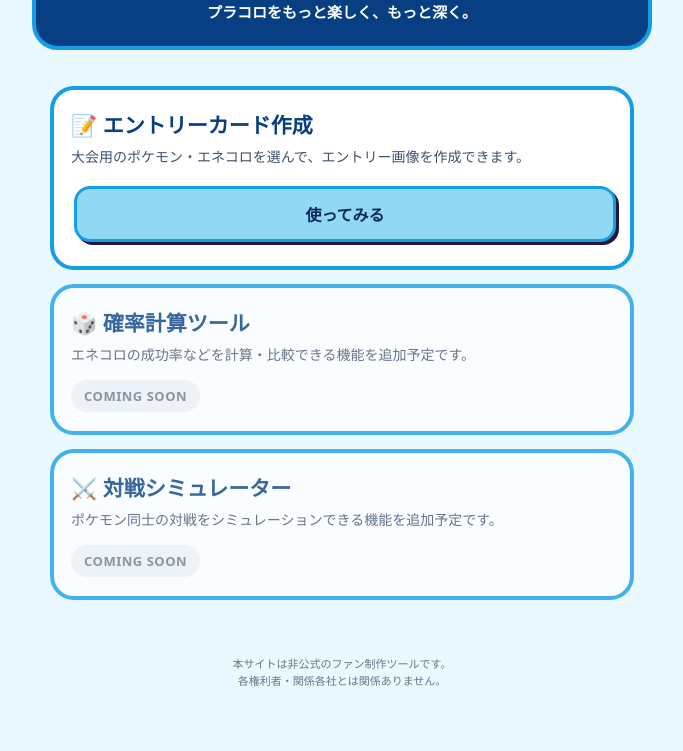
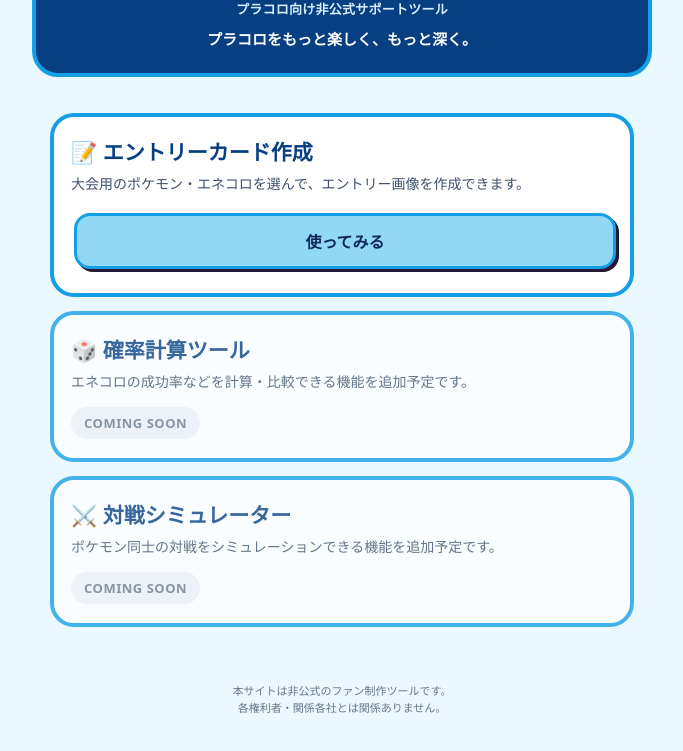
Before and after one commit to kmackee/plakoro-meister, a plain HTML site: page index.html in a window 1280 px wide. Shown: the part 231-982 px from the top of the page, without its empty margins (298-981 px from the left). Before the commit the page ends 955 px from the top, so only its background shows below. Drawn offline with Linux system fonts and the light colour scheme.

Commit message:
Add files via upload

```diff
--- a/index.html
+++ b/index.html
@@ -64,8 +64,9 @@
 #meisterHome{min-height:100vh;background:#eaf8ff;padding:22px 14px 34px;color:#10275a;font-family:inherit}
 .meister-wrap{max-width:620px;margin:0 auto}
 .meister-hero{background:#073f82;color:#fff;border:4px solid #159ee5;border-radius:26px;padding:24px 18px;text-align:center;margin-bottom:18px}
-.meister-logo{display:block;width:min(100%,520px);height:auto;margin:0 auto 10px;border-radius:14px}
-.meister-hero p{margin:0;font-weight:700;font-size:15px}
+.meister-logo{display:block;width:min(100%,520px);height:auto;margin:0 auto 8px;border-radius:14px}
+.meister-purpose{margin:0 0 10px;font-size:13px;font-weight:700;letter-spacing:.02em;color:#d9efff}
+.meister-catch{margin:0;font-weight:800;font-size:15px}
 .meister-menu{display:grid;gap:14px}
 .meister-card{background:#fff;border:4px solid #159ee5;border-radius:24px;padding:19px 17px;text-align:left}
 .meister-card h2{font-size:21px;margin:0 0 7px;color:#073f82}
@@ -80,7 +81,7 @@
 </head><body>
 <div id="meisterHome">
  <div class="meister-wrap">
-  <header class="meister-hero"><img class="meister-logo" src="assets/koromate-logo.png" alt="コロメイト｜プラコロ向け非公式サポートツール"><p>プラコロをもっと楽しく、もっと深く。</p></header>
+  <header class="meister-hero"><img class="meister-logo" src="assets/koromate-logo.png" alt="コロメイト"><p class="meister-purpose">プラコロ向け非公式サポートツール</p><p class="meister-catch">プラコロをもっと楽しく、もっと深く。</p></header>
   <main class="meister-menu">
    <section class="meister-card"><h2>📝 エントリーカード作成</h2><p>大会用のポケモン・エネコロを選んで、エントリー画像を作成できます。</p><button class="meister-btn" type="button" onclick="openEntryTool()">使ってみる</button></section>
    <section class="meister-card meister-disabled"><h2>🎲 確率計算ツール</h2><p>エネコロの成功率などを計算・比較できる機能を追加予定です。</p><span class="meister-soon">COMING SOON</span></section>
```
